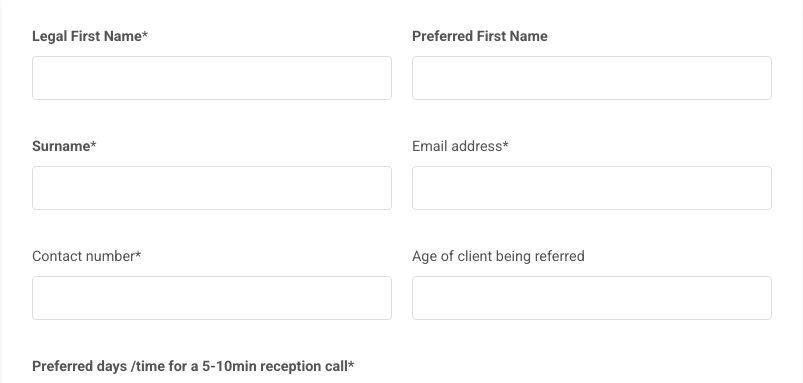
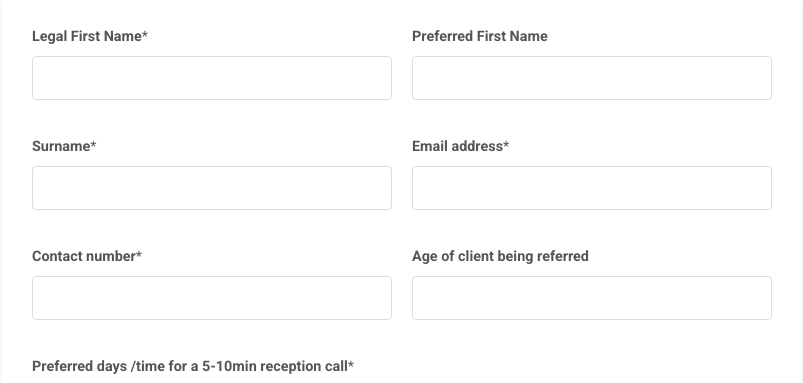
Before and after one commit to darkLordPaddy/demosite, a website: page kingstreet.html in a window 1280 px wide. Shown: the part 1120-1503 px from the top of the page, 238-1041 px from the left. Drawn offline with Linux system fonts and the light colour scheme.

Commit message:
compulsory fields

```diff
--- a/kingstreet.html
+++ b/kingstreet.html
@@ -129,19 +129,19 @@
                                             <input class="field-input" maxlength="256" name="name-2" data-name="Name 2" placeholder="" type="text" id="name-2" required="">
                                         </div>
                                         <div class="field-wrap half">
-                                            <label for="Email-2" class="field-label">Email address*</label>
+                                            <label for="Email-2" class="field-label"><strong>Email address</strong>*</label>
                                             <input class="field-input" maxlength="256" name="Email-2" data-name="Email 2" placeholder="" type="email" id="Email-2" required="">
                                         </div>
                                         <div class="field-wrap half">
-                                            <label for="Phone-2" class="field-label">Contact number*</label>
+                                            <label for="Phone-2" class="field-label"><strong>Contact number</strong>*</label>
                                             <input class="field-input" maxlength="256" name="Phone-2" data-name="Phone 2" placeholder="" type="tel" id="Phone-2" required="">
                                         </div>
                                         <div class="field-wrap half">
-                                            <label for="Age-2" class="field-label">Age of client being referred</label>
+                                            <label for="Age-2" class="field-label"><strong>Age of client being referred</strong></label>
                                             <input class="field-input" maxlength="256" name="Age-2" data-name="Age 2" placeholder="" type="number" id="Age-2" required="">
                                         </div>
                                         <div class="field-wrap half">
-                                            <label for="Preferred-therapist-2" class="field-label"><strong>Preferred days /time for a 5-10min reception call*</strong></label>
+                                            <label for="Preferred-therapist-2" class="field-label"><strong>Preferred days /time for a 5-10min reception call</strong>*</label>
                                             <input class="field-input" maxlength="256" name="Preferred-therapist-2" data-name="Preferred Therapist 2" placeholder="" type="text" id="Preferred-therapist-2" required="">
                                         </div>
                                         <div class="field-wrap full">
```
